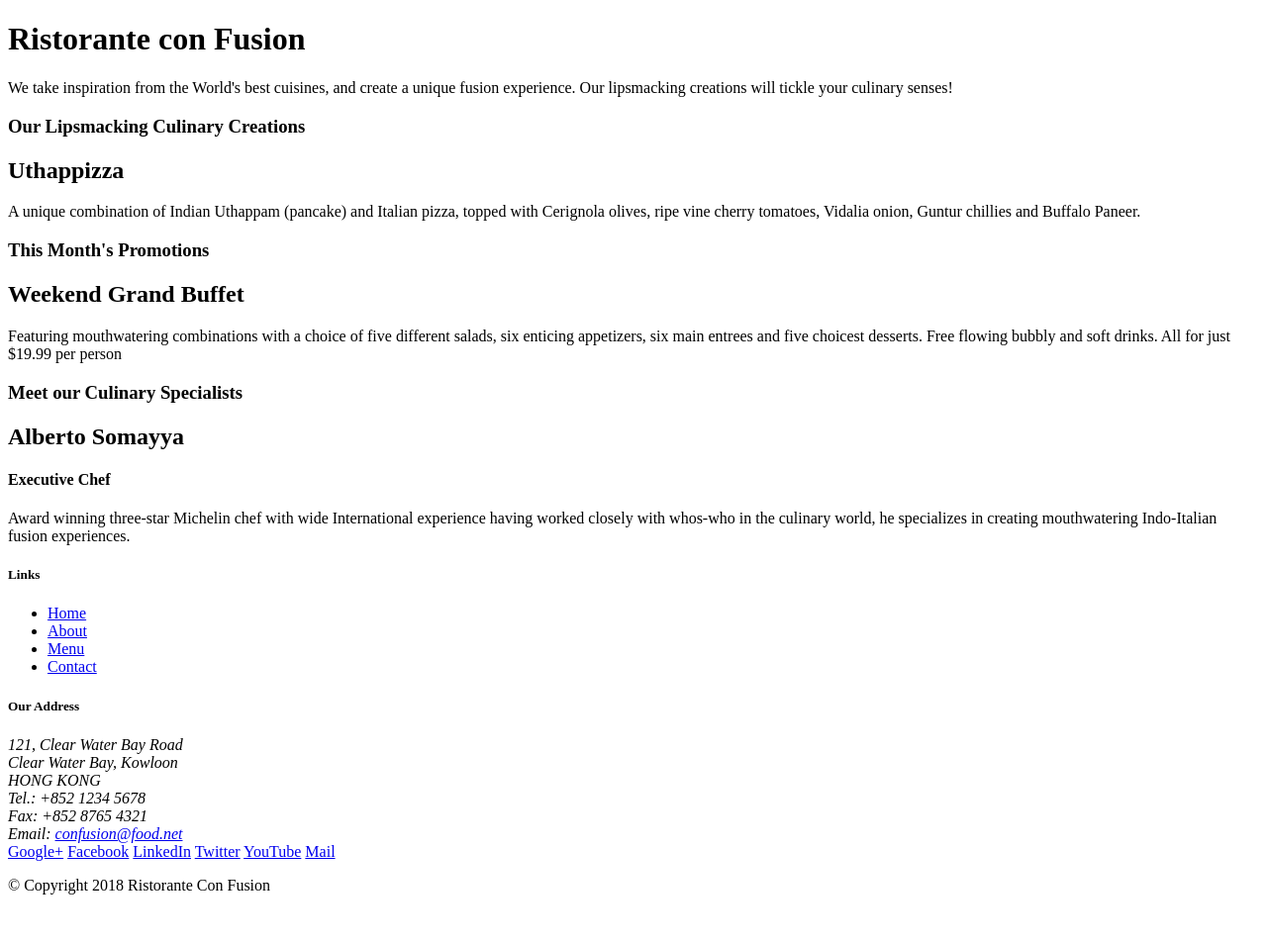
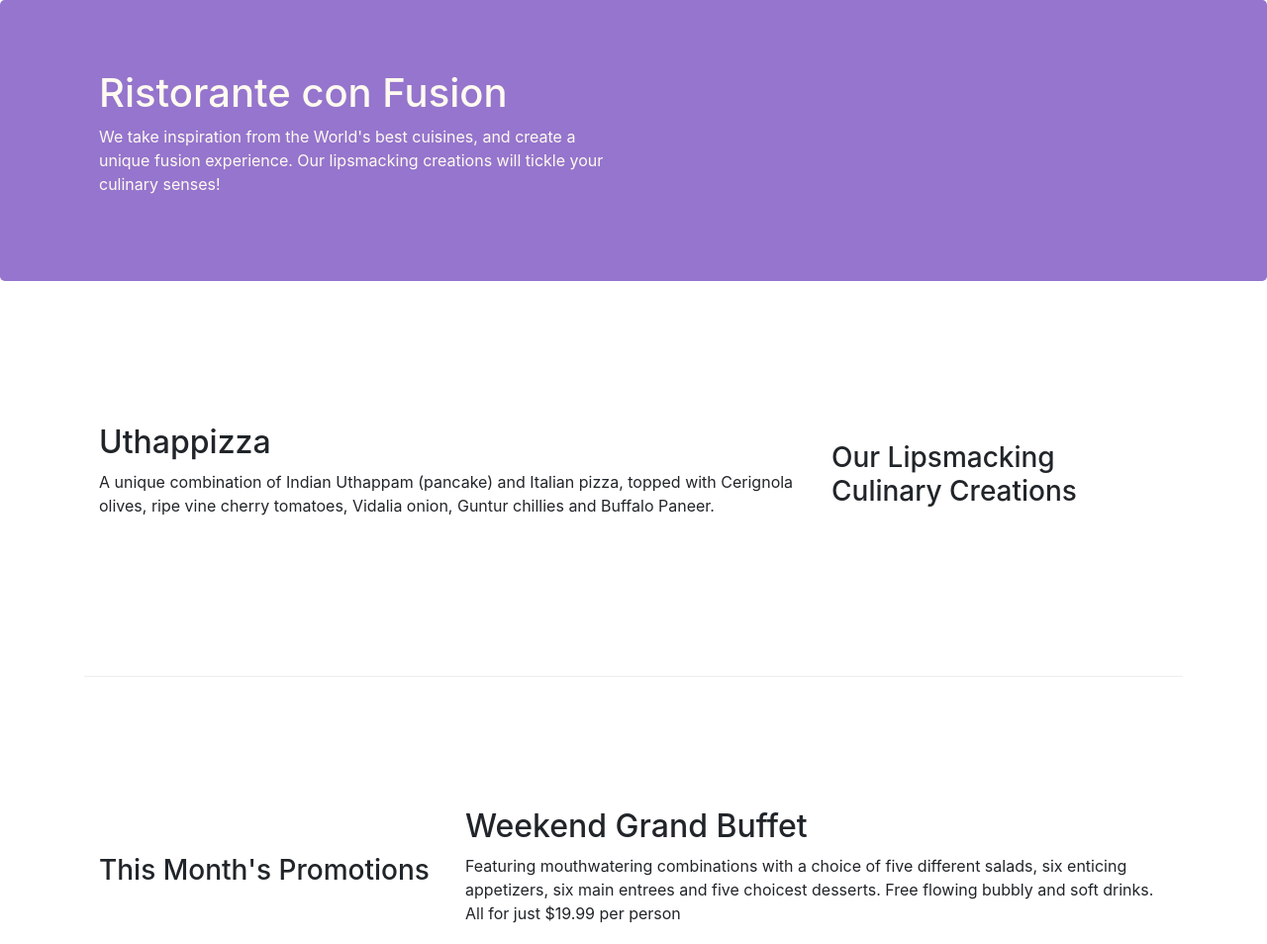
Before and after one commit to shivam2003sy/bootstrap-coursera-assignments, a website: page index.html in a window 1280 px wide. Shown: the top 954 px of the page at 99% size. Before the commit the page ends 920 px from the top, so only its background shows below. Drawn offline with nearby package versions, Linux system fonts and the light colour scheme.

Commit message:
index.html page done

```diff
--- /dev/null
+++ b/css/style.css
@@ -0,0 +1,27 @@
+.row-header{
+    margin: 0px auto;
+    padding:0px;
+}
+.row-content {
+    margin:0px auto;
+    padding: 50px 0px 50px 0px;
+    border-bottom: 1px ridge;
+    min-height:400px;
+}
+.footer{
+    background-color: #D1C4E9;
+    margin:0px auto;
+    padding: 20px 0px 20px 0px;
+}
+.jumbotron {
+    padding:70px 30px 70px 30px;
+    margin:0px auto;
+    background: #9575CD ;
+    color:floralwhite;
+}
+
+.address{
+    font-size:80%;
+    margin:0px;
+    color:#0f0f0f;
+}
--- a/index.html
+++ b/index.html
@@ -2,51 +2,62 @@
 <html lang="en">
 
 <head>
-    <title>Ristorante Con Fusion</title>
+   <!-- Required meta tags always come first -->
+   <meta charset="utf-8">
+   <meta name="viewport" content="width=device-width, initial-scale=1, shrink-to-fit=no">
+   <meta http-equiv="x-ua-compatible" content="ie=edge">
+
+   <!-- Bootstrap CSS -->
+   <link rel="stylesheet" href="node_modules/bootstrap/dist/css/bootstrap.min.css">
+ <link rel="stylesheet" href="css/style.css">
+ <title>Ristorante con Fusion</title>
+
+
 </head>
 
 <body>
 
-    <header>
-        <div>
-            <div>
-                <div>
+    <header class="jumbotron">
+        <div class="container">
+            <div class="row row-header ">
+            <div class="col-12 col-sm-6">
+
                     <h1>Ristorante con Fusion</h1>
                     <p>We take inspiration from the World's best cuisines, and create a unique fusion experience. Our lipsmacking creations will tickle your culinary senses!</p>
                 </div>
-                <div>
+                <div class="col-12 col-sm">
                 </div>
             </div>
         </div>
     </header>
 
-    <div>
-        <div>
-            <div>
+    <div class="container">
+        <div class="row row-content align-items-center">
+            <div  class="col-12  col-sm-4  order-sm-last col-md-4">
                 <h3>Our Lipsmacking Culinary Creations</h3>
             </div>
-            <div>
+            <div class="col col-sm oder-sm-first col-md" >
                 <h2>Uthappizza</h2>
                 <p>A unique combination of Indian Uthappam (pancake) and Italian pizza, topped with Cerignola olives, ripe vine cherry tomatoes, Vidalia onion, Guntur chillies and Buffalo Paneer.</p>
             </div>
         </div>
 
 
-        <div>
-            <div>
+        <div class="row row-content align-items-center">
+            <div  class="col-12 col-sm-4 col-md-4">
                 <h3>This Month's Promotions</h3>
             </div>
-            <div>
+            <div class="col col-sm col-md">
                 <h2>Weekend Grand Buffet</h2>
                 <p>Featuring mouthwatering combinations with a choice of five different salads, six enticing appetizers, six main entrees and five choicest desserts. Free flowing bubbly and soft drinks. All for just $19.99 per person </p>
             </div>
         </div>
 
-        <div>
-            <div>
+        <div class="row row-content align-items-center">
+            <div  class=" col-12 col-sm-4 order-sm-last  col-md-4" >
                 <h3>Meet our Culinary Specialists</h3>
             </div>
-            <div>
+            <div class="col col-sm  order-sm-first col-md">
                 <h2>Alberto Somayya</h2>
                 <h4>Executive Chef</h4>
                 <p>Award winning three-star Michelin chef with wide International experience having worked closely with whos-who in the culinary world, he specializes in creating mouthwatering Indo-Italian fusion experiences. </p>
@@ -54,21 +65,22 @@
         </div>
     </div>
 
-    <footer>
-        <div>
-            <div>
-                <div>
+    <footer class="footer">
+        <div class="container">
+            <div class="row" >
+                <div class="col-5  offset-1 col-sm-2 col-md-2">
                     <h5>Links</h5>
-                    <ul>
+                    <ul class="list-unstyled">
                         <li><a href="#">Home</a></li>
                         <li><a href="#">About</a></li>
                         <li><a href="#">Menu</a></li>
                         <li><a href="#">Contact</a></li>
                     </ul>
                 </div>
-                <div>
+                <div class=" col-7 col-sm-5 col-md-5">
                     <h5>Our Address</h5>
-                    <address>
+                    <address class="address">
+
 		              121, Clear Water Bay Road<br>
 		              Clear Water Bay, Kowloon<br>
 		              HONG KONG<br>
@@ -76,9 +88,9 @@
 		              Fax: +852 8765 4321<br>
 		              Email: <a href="mailto:confusion@food.net">confusion@food.net</a>
 		           </address>
-                </div>
-                <div>
-                    <div>
+                </div >
+                <div class="col-12  col-sm-4  align-self-center col-md-4">
+                    <div class="text-center" >
                         <a href="http://google.com/+">Google+</a>
                         <a href="http://www.facebook.com/profile.php?id=">Facebook</a>
                         <a href="http://www.linkedin.com/in/">LinkedIn</a>
@@ -89,13 +101,21 @@
                 </div>
            </div>
            <div>
-                <div>
+                <div class="row justify-content-center">
+                    <div class="col-auto">
                     <p>© Copyright 2018 Ristorante Con Fusion</p>
                 </div>
            </div>
         </div>
     </footer>
 
+
+<!-- jQuery first, then Popper.js, then Bootstrap JS. -->
+<script src="node_modules/jquery/dist/jquery.slim.min.js"></script>
+<script src="node_modules/popper.js/dist/umd/popper.min.js"></script>
+<script src="node_modules/bootstrap/dist/js/bootstrap.min.js"></script>
+
+
 </body>
 
 </html>
--- a/package.json
+++ b/package.json
@@ -12,5 +12,10 @@
   "license": "ISC",
   "devDependencies": {
     "lite-server": "^2.3.0"
+  },
+  "dependencies": {
+    "bootstrap": "^4.0.0",
+    "jquery": "^3.3.1",
+    "popper.js": "^1.12.9"
   }
 }
```
Also changed, not shown: 1 other file.
